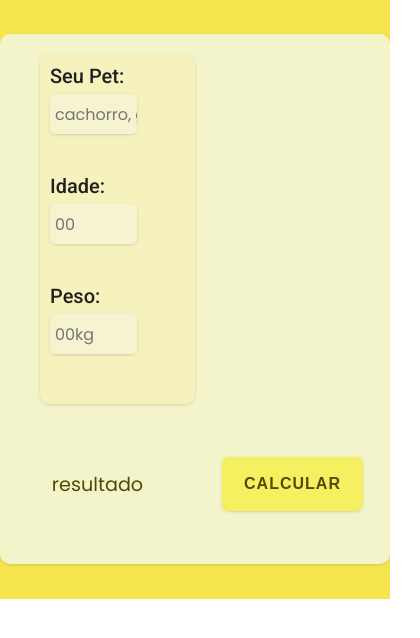
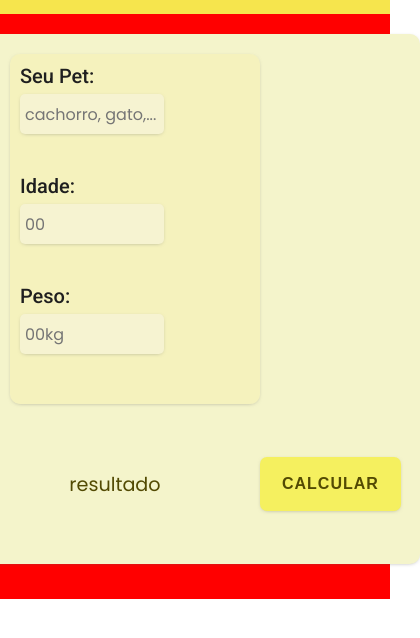
Before and after one commit to MarcusDevinicius/longevidade-de-pets, a plain HTML site: page index.html in a window 390 px wide. Shown: the part 96-734 px from the top of the page, 420 px wide, since content can reach past the window. Drawn offline with Linux system fonts and the light colour scheme.

Commit message:
Iniciando a estilização para mobile

```diff
--- /dev/null
+++ b/CSS/mobile.css
@@ -0,0 +1,20 @@
+@media (width <= 767px) {
+    main {
+        background: red;
+    }
+
+    [ data-form="container-form"] {
+        /* width: 500px; */
+        margin-left: 1.5rem;
+        margin-right: 1.5rem;
+    }
+
+    [ data-form="container-form"] > [data-form="form"] {
+        width: 250px;
+    }
+
+    main section > button {
+        justify-self: end;
+        margin-right: 1.2rem;
+    }
+}
--- a/CSS/style.css
+++ b/CSS/style.css
@@ -13,6 +13,7 @@ header {
     justify-content: center;
     align-items: center;
     height: 110px;
+    width: 100%;
 }
 
 header h1 {
@@ -23,6 +24,7 @@ header h1 {
 main {
     background: #f6e54d;
     /* height: 100vh; */
+    width: 100vw;
     height: 585px;
     display: flex;
     justify-content: center;
@@ -112,4 +114,5 @@ main section > button {
     border: none;
     border-radius: 7px;
     box-shadow: 0 1px 5px -3px rgb(95, 95, 95);
+
 }
--- a/index.html
+++ b/index.html
@@ -6,6 +6,7 @@
     <title>Longevidade de Pets</title>
 
     <link rel="stylesheet" href="CSS/style.css">
+    <link rel="stylesheet" href="CSS/mobile.css">
 
     <link rel="preconnect" href="https://fonts.googleapis.com">
     <link rel="preconnect" href="https://fonts.gstatic.com" crossorigin>
```
